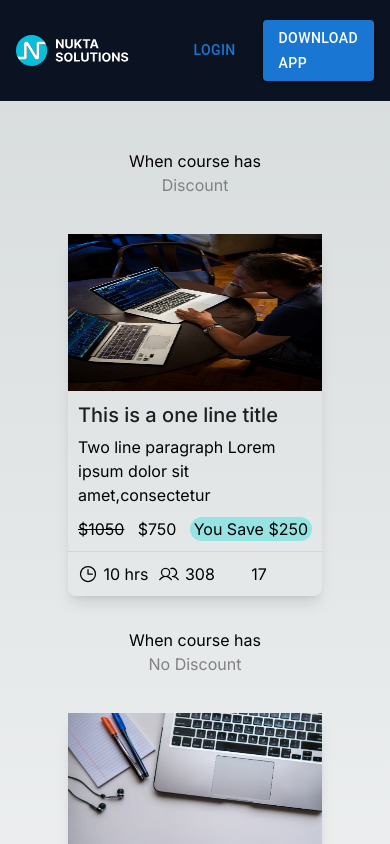
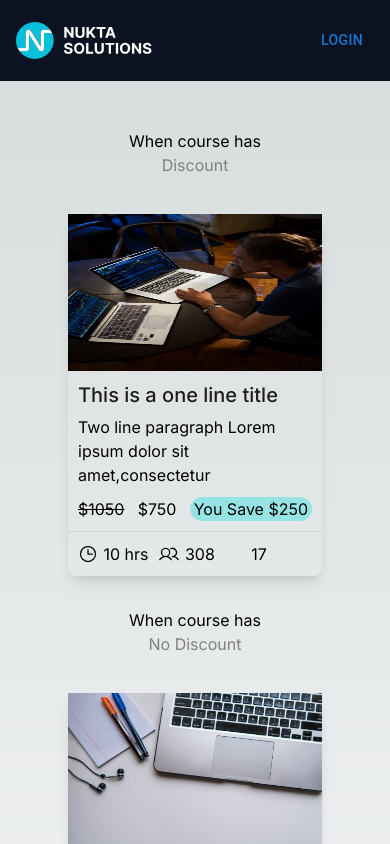
Before and after one commit to RazuAhmad/nukta-learning-platform, a Next.js app: page / in a window 390 px wide. Shown: the top 844 px of the page. Built offline with nearby package versions, Linux system fonts and the light colour scheme; some icons are missing.

Commit message:
navbar responsiveness issue

```diff
--- a/src/components/navbar/navbar.jsx
+++ b/src/components/navbar/navbar.jsx
@@ -173,14 +173,6 @@ mx-auto py-5 px-4 relative z-50 bg-customBackground"
             >
               Login
             </CustomButton>
-
-            <CustomButton
-              href="#downloadOurApp"
-              variant="contained"
-              className="hidden lg:block px-[12px] py-[8px] rounded-lg  text-white"
-            >
-              Download App
-            </CustomButton>
           </div>
         </div>
       </div>
```
